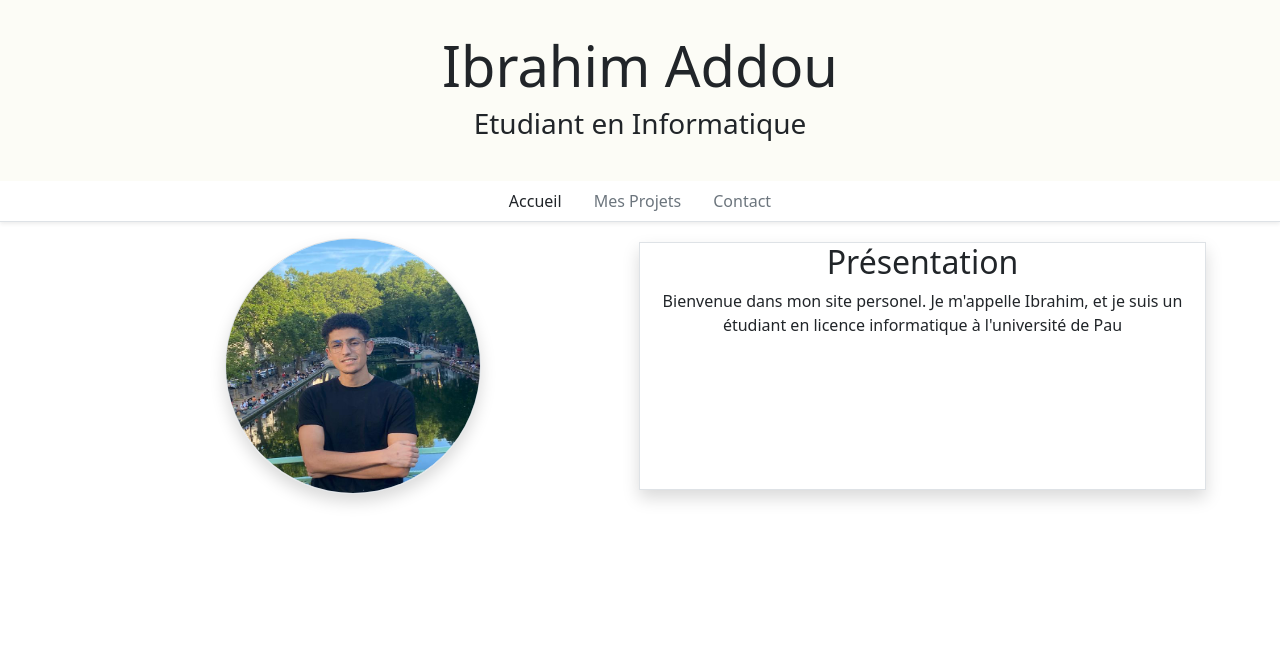
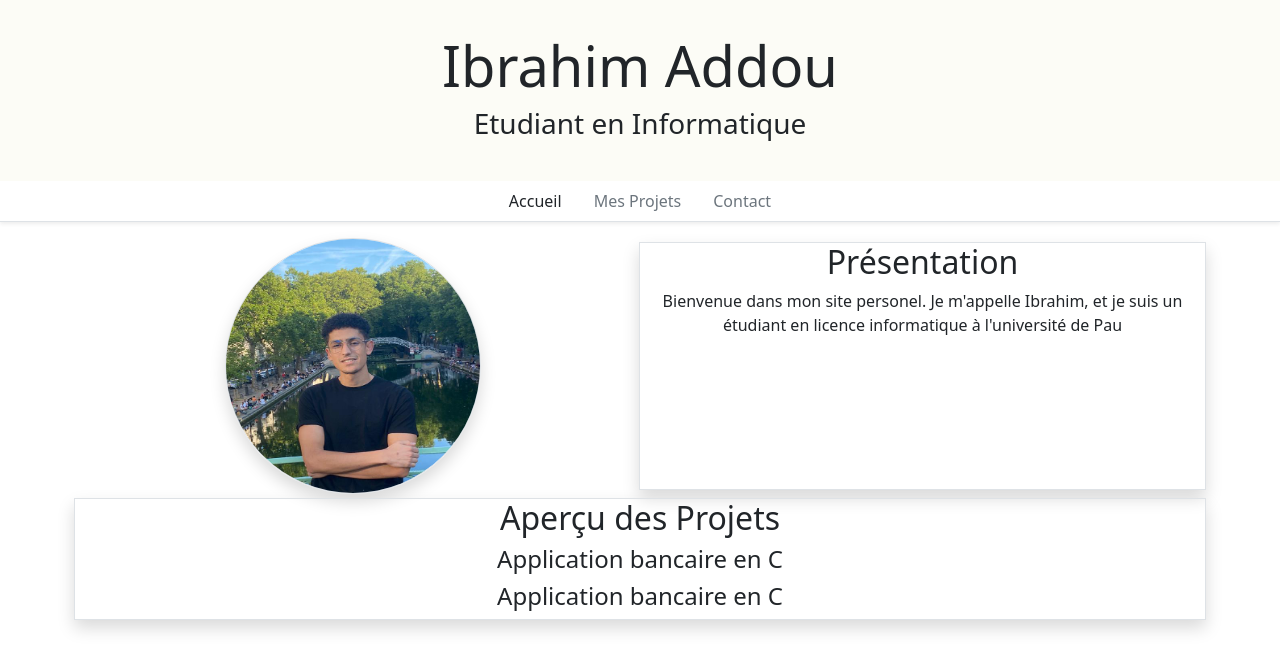
Before and after one commit to ibrahimaddou/myAngularWebsite, an Angular app: page /Accueil in a window 1280 px wide. Shown: the top 670 px of the page. Built offline with nearby package versions, Linux system fonts and the light colour scheme.

Commit message:
service pour récuperer les projets de la page des projets dans la page d'accueil 2

```diff
--- a/src/app/accueil/accueil.component.html
+++ b/src/app/accueil/accueil.component.html
@@ -12,4 +12,13 @@
             </div>
         </div>
     </div>
+    <div class="row">
+        <div class="col-lg shadow border m-1">
+            <div class="text-center">
+                <h2>Aperçu des Projets</h2>
+                <h4>{{featuredProject.name}}</h4>
+                <h4>{{featuredProject.name}}</h4>
+            </div>
+        </div>
+    </div>
 </div>
--- a/src/app/accueil/accueil.component.ts
+++ b/src/app/accueil/accueil.component.ts
@@ -1,13 +1,20 @@
-import { Component } from '@angular/core';
+import { Component, OnInit } from '@angular/core';
 import { Title } from '@angular/platform-browser';
+import { Project } from '../_models/Project';
+import { ProjectsService } from '../_services/projects.service';
 
 @Component({
   selector: 'app-accueil',
   templateUrl: './accueil.component.html',
   styleUrls: ['./accueil.component.css']
 })
-export class AccueilComponent {
-  constructor(private titleService: Title ){
+export class AccueilComponent implements OnInit {
+  featuredProject = {} as Project;
+  constructor(private titleService: Title,private projectService :ProjectsService ){
     this.titleService.setTitle('Ibrahim Addou - Accueil');
   }
+  ngOnInit(): void {
+    this.featuredProject=this.projectService.getProjectById(0);
+    this.featuredProject=this.projectService.getProjectById(1);
+  }
 }
--- a/src/app/cv/cv.component.ts
+++ b/src/app/cv/cv.component.ts
@@ -1,4 +1,4 @@
-import { Component } from '@angular/core';
+import { Component,OnInit } from '@angular/core';
 import { Title } from '@angular/platform-browser';
 import { Project } from '../_models/Project';
 import { Tag } from '../_models/Tag';
@@ -8,9 +8,13 @@ import { ProjectsService } from '../_services/projects.service';
   templateUrl: './cv.component.html',
   styleUrls: ['./cv.component.css']
 })
-export class CVComponent {
+export class CVComponent implements OnInit{
   projects= {} as Project[]
   constructor(private titleService: Title,private projectService:ProjectsService ){
     this.titleService.setTitle('Ibrahim Addou - CV');
   }
+  ngOnInit(): void {  //onInit a callback method
+    //throw new Error('Method not implemented.');
+    this.projects=this.projectService.getProjects();//appel au service avec les données retourner par  la methode getProjects()
+  }
 }
```
